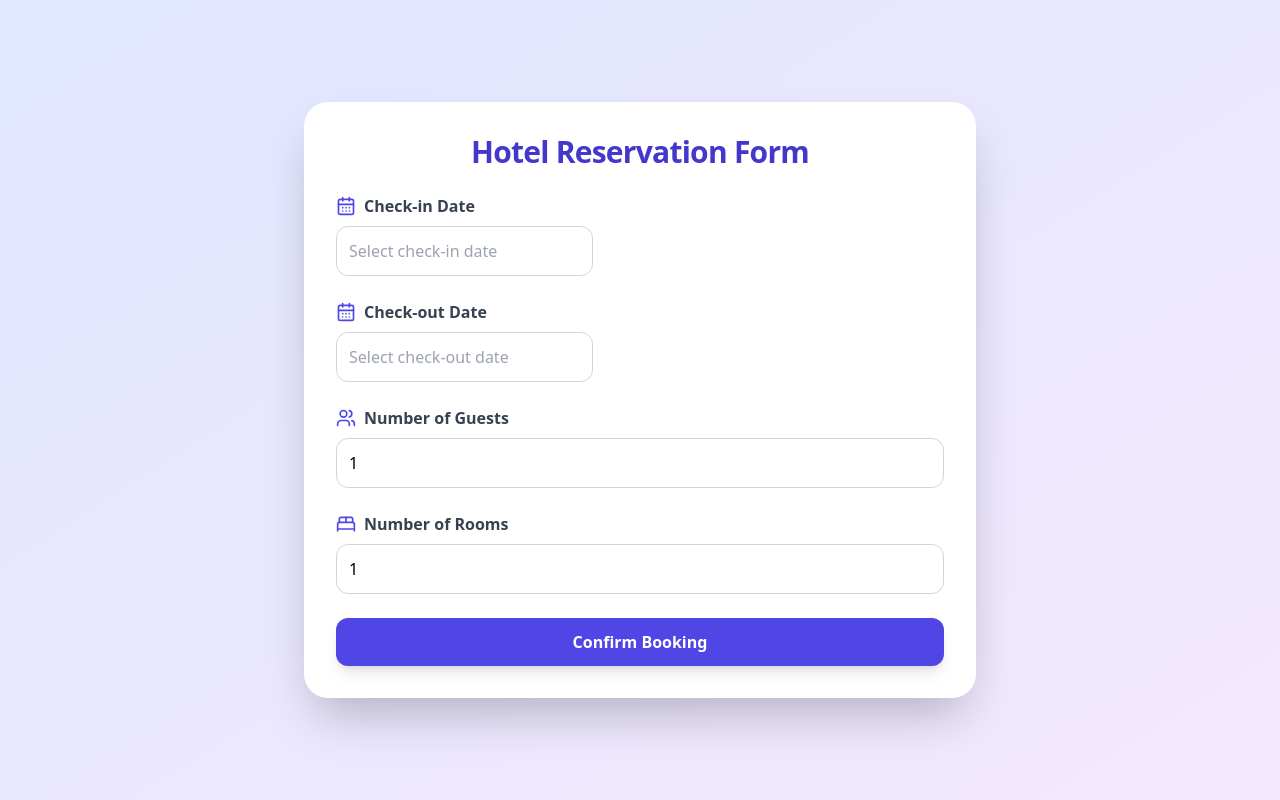
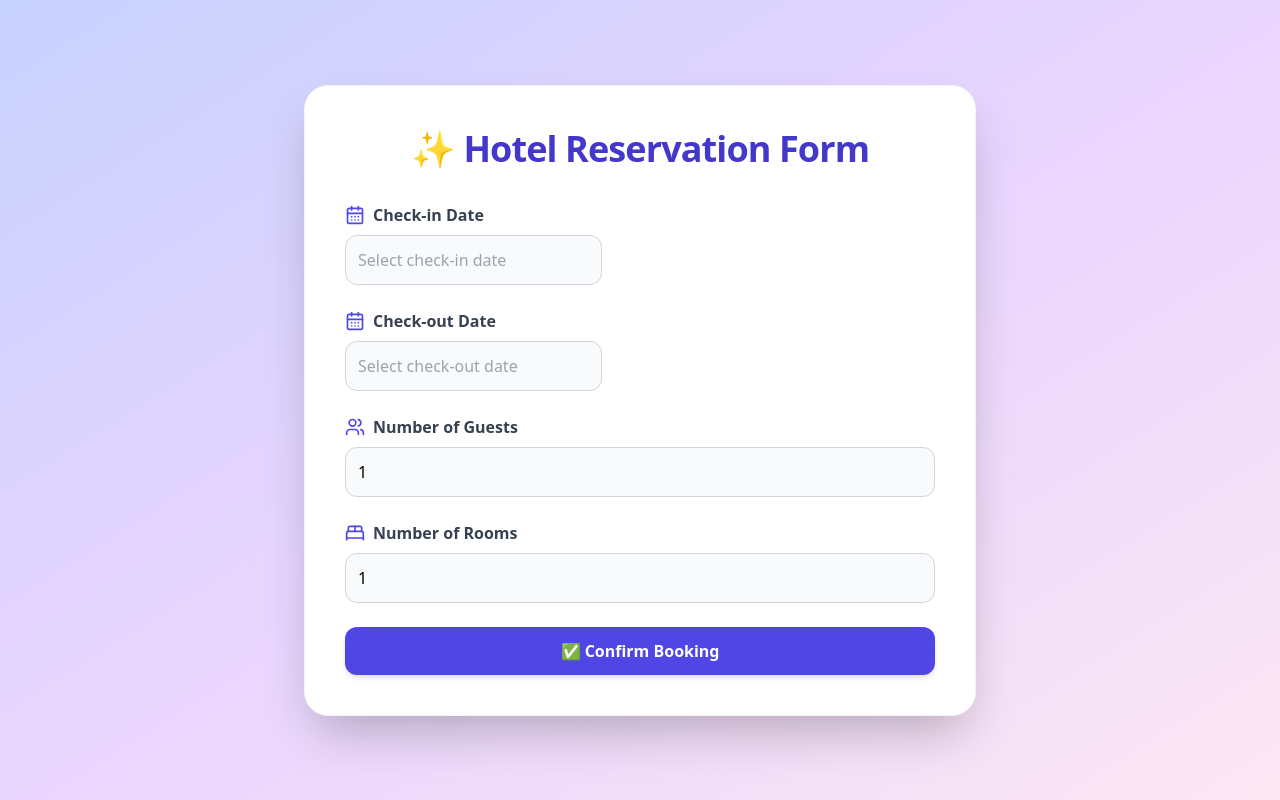
Before and after one commit to ssulochanaherath/hotel_booking, a React (Vite) app: page /book/1 in a window 1280 px wide. Built offline with nearby package versions, Linux system fonts and the light colour scheme.

Commit message:
few changes in Booking.tsx

```diff
--- a/src/pages/Booking.tsx
+++ b/src/pages/Booking.tsx
@@ -18,15 +18,14 @@ const BookingPage = () => {
     };
 
     return (
-        <div className="min-h-screen bg-gradient-to-br from-indigo-100 to-purple-100 flex items-center justify-center p-6">
-            <div className="w-full max-w-2xl bg-white shadow-2xl rounded-3xl p-8 transition-all">
-                <h2 className="text-3xl font-bold text-indigo-700 mb-6 text-center tracking-tight">
-                    Hotel Reservation Form
+        <div className="min-h-screen bg-gradient-to-br from-indigo-200 via-purple-200 to-pink-100 flex items-center justify-center p-6">
+            <div className="w-full max-w-2xl bg-white shadow-2xl rounded-3xl p-10 transition-all duration-300 hover:shadow-[0_10px_40px_rgba(0,0,0,0.15)] border border-gray-100">
+                <h2 className="text-4xl font-extrabold text-center text-indigo-700 mb-8 tracking-tight leading-tight">
+                    ✨ Hotel Reservation Form
                 </h2>
 
                 <div className="space-y-6">
-                    {/* Check-in */}
-                    <div>
+                    <div className="group">
                         <label className="block mb-2 text-gray-700 font-semibold flex items-center gap-2">
                             <CalendarDays className="w-5 h-5 text-indigo-600" />
                             Check-in Date
@@ -34,13 +33,12 @@ const BookingPage = () => {
                         <DatePicker
                             selected={checkIn}
                             onChange={(date) => setCheckIn(date)}
-                            className="w-full border border-gray-300 p-3 rounded-xl focus:outline-none focus:ring-2 focus:ring-indigo-400 transition"
+                            className="w-full border border-gray-300 p-3 rounded-xl focus:outline-none focus:ring-2 focus:ring-indigo-500 transition-all duration-200 bg-gray-50 hover:border-indigo-400"
                             placeholderText="Select check-in date"
                         />
                     </div>
 
-                    {/* Check-out */}
-                    <div>
+                    <div className="group">
                         <label className="block mb-2 text-gray-700 font-semibold flex items-center gap-2">
                             <CalendarDays className="w-5 h-5 text-indigo-600" />
                             Check-out Date
@@ -48,13 +46,12 @@ const BookingPage = () => {
                         <DatePicker
                             selected={checkOut}
                             onChange={(date) => setCheckOut(date)}
-                            className="w-full border border-gray-300 p-3 rounded-xl focus:outline-none focus:ring-2 focus:ring-indigo-400 transition"
+                            className="w-full border border-gray-300 p-3 rounded-xl focus:outline-none focus:ring-2 focus:ring-indigo-500 transition-all duration-200 bg-gray-50 hover:border-indigo-400"
                             placeholderText="Select check-out date"
                         />
                     </div>
 
-                    {/* Guests */}
-                    <div>
+                    <div className="group">
                         <label className="block mb-2 text-gray-700 font-semibold flex items-center gap-2">
                             <Users className="w-5 h-5 text-indigo-600" />
                             Number of Guests
@@ -64,13 +61,12 @@ const BookingPage = () => {
                             min={1}
                             value={guests}
                             onChange={(e) => setGuests(e.target.value)}
-                            className="w-full border border-gray-300 p-3 rounded-xl focus:outline-none focus:ring-2 focus:ring-indigo-400 transition"
+                            className="w-full border border-gray-300 p-3 rounded-xl focus:outline-none focus:ring-2 focus:ring-indigo-500 transition-all duration-200 bg-gray-50 hover:border-indigo-400"
                             placeholder="Enter number of guests"
                         />
                     </div>
 
-                    {/* Rooms */}
-                    <div>
+                    <div className="group">
                         <label className="block mb-2 text-gray-700 font-semibold flex items-center gap-2">
                             <BedDouble className="w-5 h-5 text-indigo-600" />
                             Number of Rooms
@@ -80,17 +76,16 @@ const BookingPage = () => {
                             min={1}
                             value={rooms}
                             onChange={(e) => setRooms(e.target.value)}
-                            className="w-full border border-gray-300 p-3 rounded-xl focus:outline-none focus:ring-2 focus:ring-indigo-400 transition"
+                            className="w-full border border-gray-300 p-3 rounded-xl focus:outline-none focus:ring-2 focus:ring-indigo-500 transition-all duration-200 bg-gray-50 hover:border-indigo-400"
                             placeholder="Enter number of rooms"
                         />
                     </div>
 
-                    {/* Confirm Button */}
                     <button
                         onClick={handleBooking}
-                        className="w-full bg-indigo-600 text-white font-semibold py-3 rounded-xl hover:bg-indigo-700 transition duration-300 ease-in-out shadow-lg"
+                        className="w-full bg-indigo-600 text-white font-semibold py-3 rounded-xl hover:bg-indigo-700 hover:scale-[1.02] transition duration-300 ease-in-out shadow-md hover:shadow-xl"
                     >
-                        Confirm Booking
+                        ✅ Confirm Booking
                     </button>
                 </div>
             </div>
```
